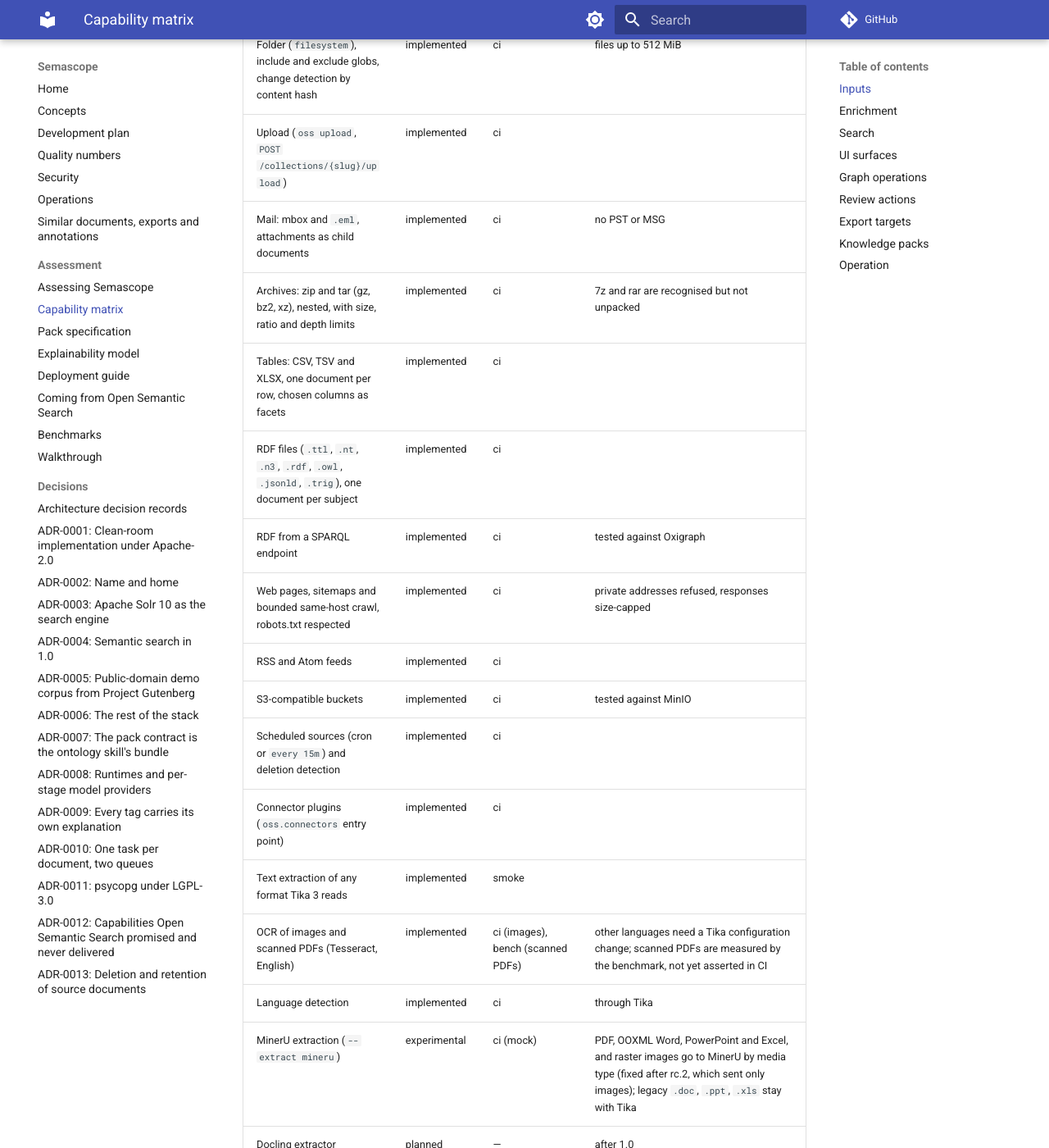
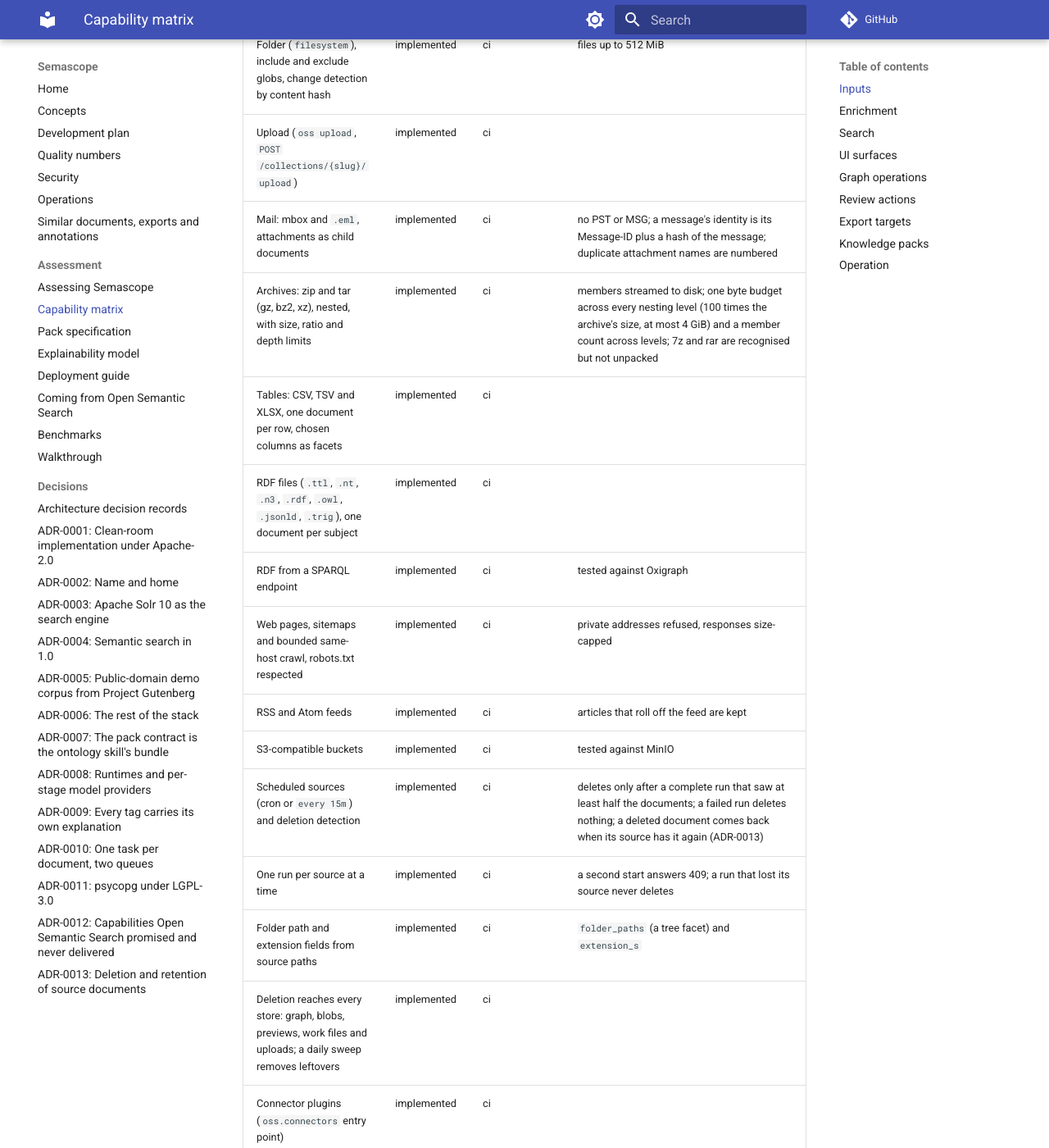
Before and after one commit to rdb420/semascope, an MkDocs documentation site: the page built from docs/assess/capabilities.md, in a window 1280 px wide and 1400 px high, scrolled down 751 px. Shown: the whole window at 82% size. Built offline with MkDocs 1.6.1 and Material for MkDocs 9.7.7, drawn with Linux system fonts in a browser that asks for light colours; comment, search, counter and statistics services are not loaded; some of the changed text lies outside the part shown.

Commit message:
Capability matrix, evidence and changelog for pipeline ingest, discovery and deletion
Agent: claude-code
Co-Authored-By: Claude Opus 5.5 <noreply@anthropic.com>

```diff
--- a/docs/assess/capabilities.md
+++ b/docs/assess/capabilities.md
@@ -24,20 +24,23 @@ implemented has none, or names a test that does not exist.
 |---|---|---|---|
 | Folder (`filesystem`), include and exclude globs, change detection by content hash | implemented | ci | files up to 512 MiB |
 | Upload (`oss upload`, `POST /collections/{slug}/upload`) | implemented | ci | |
-| Mail: mbox and `.eml`, attachments as child documents | implemented | ci | no PST or MSG |
-| Archives: zip and tar (gz, bz2, xz), nested, with size, ratio and depth limits | implemented | ci | 7z and rar are recognised but not unpacked |
+| Mail: mbox and `.eml`, attachments as child documents | implemented | ci | no PST or MSG; a message's identity is its Message-ID plus a hash of the message; duplicate attachment names are numbered |
+| Archives: zip and tar (gz, bz2, xz), nested, with size, ratio and depth limits | implemented | ci | members streamed to disk; one byte budget across every nesting level (100 times the archive's size, at most 4 GiB) and a member count across levels; 7z and rar are recognised but not unpacked |
 | Tables: CSV, TSV and XLSX, one document per row, chosen columns as facets | implemented | ci | |
 | RDF files (`.ttl`, `.nt`, `.n3`, `.rdf`, `.owl`, `.jsonld`, `.trig`), one document per subject | implemented | ci | |
 | RDF from a SPARQL endpoint | implemented | ci | tested against Oxigraph |
 | Web pages, sitemaps and bounded same-host crawl, robots.txt respected | implemented | ci | private addresses refused, responses size-capped |
-| RSS and Atom feeds | implemented | ci | |
+| RSS and Atom feeds | implemented | ci | articles that roll off the feed are kept |
 | S3-compatible buckets | implemented | ci | tested against MinIO |
-| Scheduled sources (cron or `every 15m`) and deletion detection | implemented | ci | |
+| Scheduled sources (cron or `every 15m`) and deletion detection | implemented | ci | deletes only after a complete run that saw at least half the documents; a failed run deletes nothing; a deleted document comes back when its source has it again (ADR-0013) |
+| One run per source at a time | implemented | ci | a second start answers 409; a run that lost its source never deletes |
+| Folder path and extension fields from source paths | implemented | ci | `folder_paths` (a tree facet) and `extension_s` |
+| Deletion reaches every store: graph, blobs, previews, work files and uploads; a daily sweep removes leftovers | implemented | ci | |
 | Connector plugins (`oss.connectors` entry point) | implemented | ci | |
 | Text extraction of any format Tika 3 reads | implemented | smoke | |
-| OCR of images and scanned PDFs (Tesseract, English) | implemented | ci (images), bench (scanned PDFs) | other languages need a Tika configuration change; scanned PDFs are measured by the benchmark, not yet asserted in CI |
+| OCR of images and scanned PDFs (Tesseract, English) | implemented | ci (images), bench (scanned PDFs) | English by default; per-collection `ocr_languages` (Tesseract codes; the shipped Tika image has deu, eng, fra, ita, jpn, spa); scanned PDFs are measured by the benchmark, not yet asserted in CI |
 | Language detection | implemented | ci | through Tika |
-| MinerU extraction (`--extract mineru`) | experimental | ci (mock) | PDF, OOXML Word, PowerPoint and Excel, and raster images go to MinerU by media type (fixed after rc.2, which sent only images); legacy `.doc`, `.ppt`, `.xls` stay with Tika |
+| MinerU extraction (`--extract mineru`) | experimental | ci (mock) | PDF, OOXML Word, PowerPoint and Excel, and raster images go to MinerU by media type (fixed after rc.2, which sent only images); legacy `.doc`, `.ppt`, `.xls` stay with Tika; Tika keeps OCR for the formats MinerU does not take; a MinerU provider without an address is a configuration error |
 | Docling extractor | planned | — | after 1.0 |
 
 ## Enrichment
@@ -51,6 +54,7 @@ implemented has none, or names a test that does not exist.
 | Named entities, GLiNER2 zero-shot on GPU, pack classes as labels | experimental | ci (parser), bench | measured on an RTX 3090 |
 | Named entities, remote `/entities` service | experimental | ci (mock) | |
 | Linking entities to pack individuals by label (`link`) | implemented | quality | exact normalised-label match |
+| Text of embedded items (attachments, archive members, images in Office files) indexed with their container | experimental | ci (mock) | not separate documents |
 | SHACL validation of document metadata (`validate`) | implemented | ci | `full` profile only |
 | Previews: PDF pages and image thumbnails | implemented | ci | |
 | Chunk embeddings, FastEmbed bge-small on CPU or CUDA | implemented | bench | model baked into the image |
@@ -139,7 +143,7 @@ implemented has none, or names a test that does not exist.
 |---|---|---|
 | Outbox of decision events, read by cursor | implemented | ci |
 | Proposals, read by cursor (`params.tag` carries the decided tag's evidence) | implemented | ci |
-| Webhooks with HMAC signature | implemented | ci |
+| Webhooks with HMAC signature (one delivery run per hook; the cursor never moves back) | implemented | ci |
 | Pack deltas as `taxonomy.delta.ttl` and `model.delta.yaml` | implemented | ci |
 | Search results as CSV (first 10,000) | implemented | ci |
 | W3C Reconciliation API 0.2 | implemented | ci |
```
Also changed, not shown: other parts of docs/assess/capabilities.md (+1 -1 lines), CHANGELOG.md (+22 -0 lines), docs/assess/evidence.yaml (+31 -1 lines).
